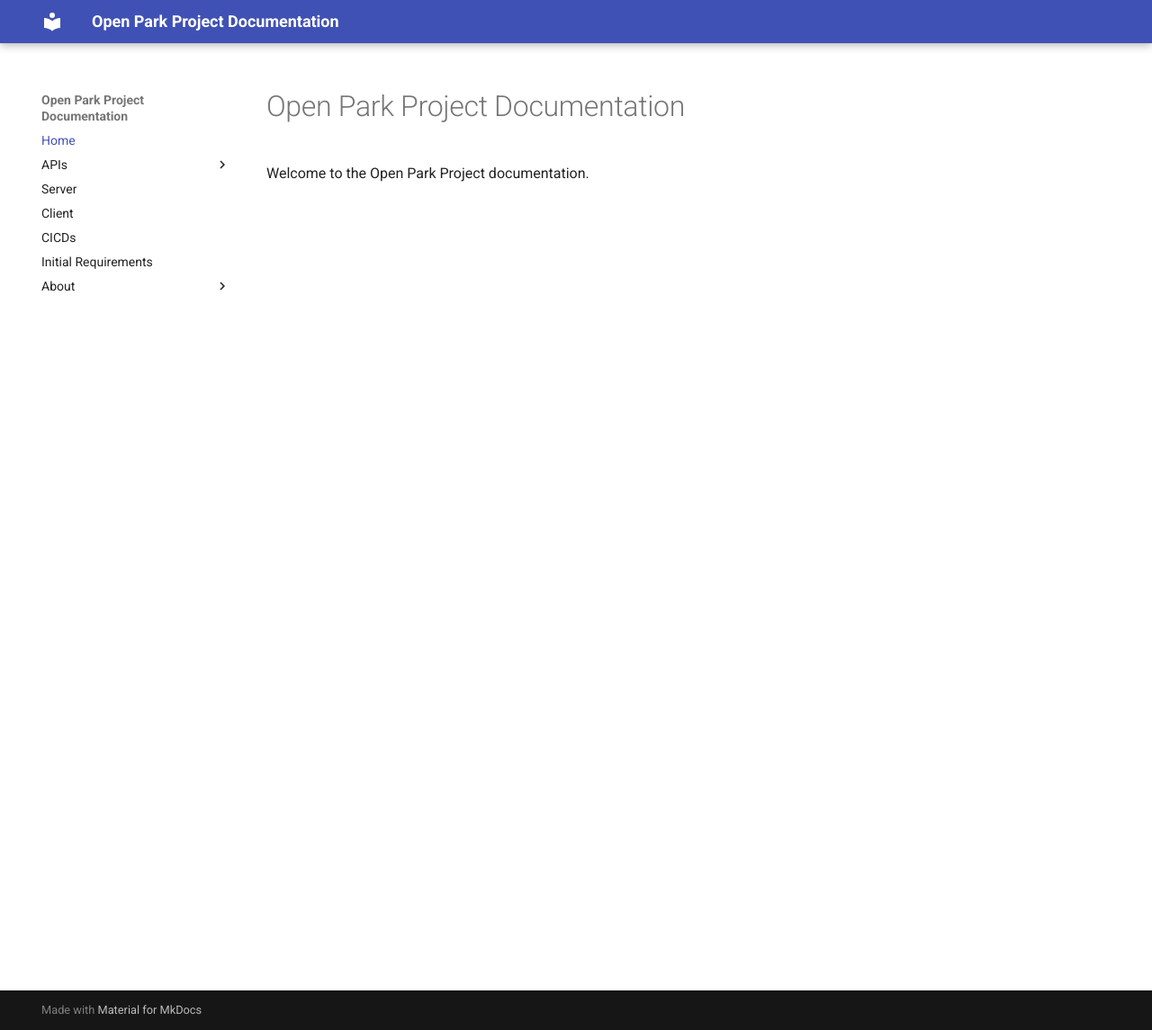
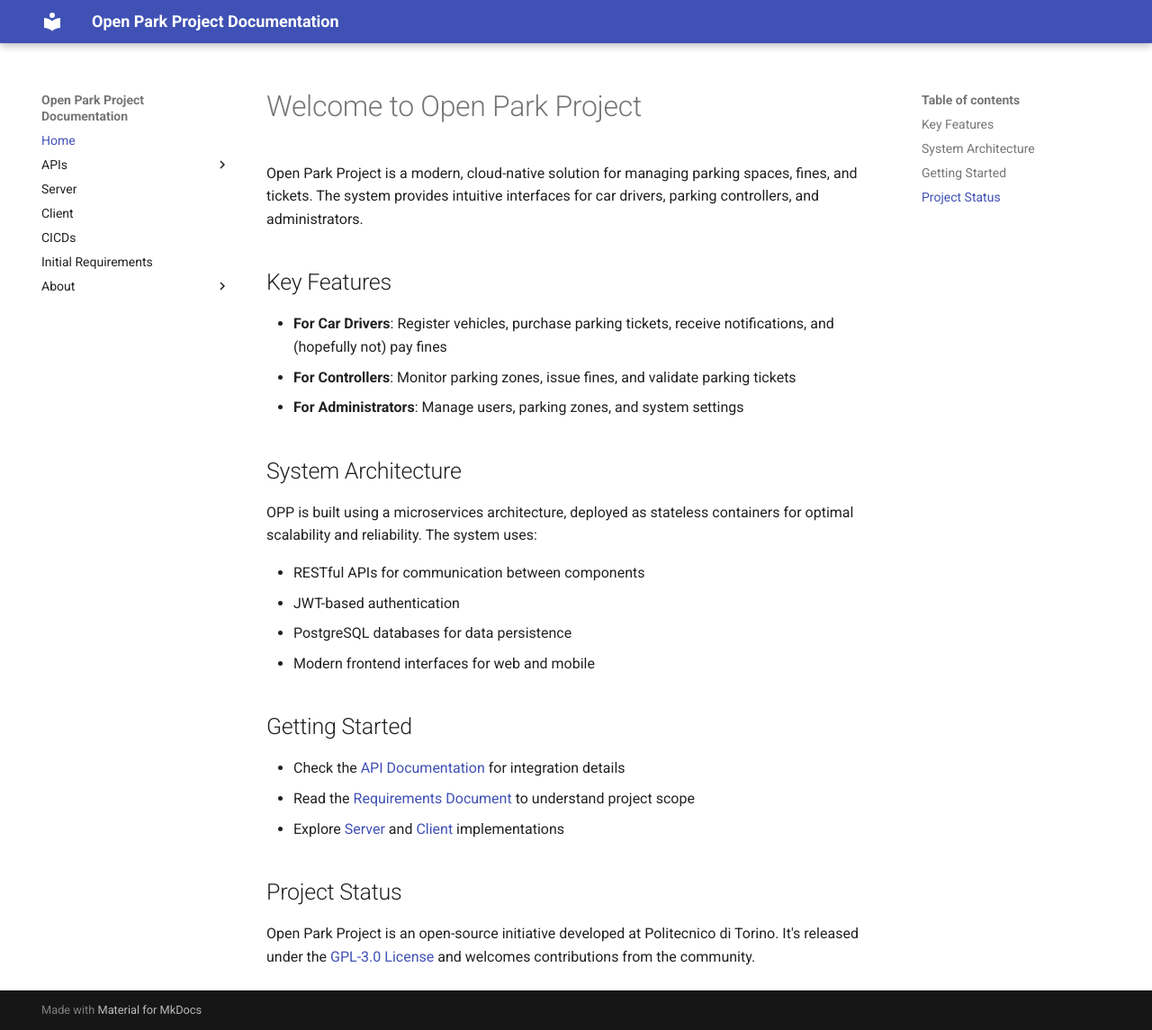
Before and after one commit to OpenParkProject/OPP-wiki, an MkDocs documentation site: the page built from docs/index.md, in a window 1280 px wide and 1145 px high. Shown: the whole window at 90% size. Built offline with MkDocs 1.6.1 and Material for MkDocs 9.7.7, drawn with Linux system fonts in a browser that asks for light colours.

Commit message:
Update wiki

```diff
--- a/docs/index.md
+++ b/docs/index.md
@@ -1,3 +1,28 @@
-# Open Park Project Documentation
+# Welcome to Open Park Project
 
-Welcome to the Open Park Project documentation.
+Open Park Project is a modern, cloud-native solution for managing parking spaces, fines, and tickets. The system provides intuitive interfaces for car drivers, parking controllers, and administrators.
+
+## Key Features
+
+- **For Car Drivers**: Register vehicles, purchase parking tickets, receive notifications, and (hopefully not) pay fines
+- **For Controllers**: Monitor parking zones, issue fines, and validate parking tickets
+- **For Administrators**: Manage users, parking zones, and system settings
+
+## System Architecture
+
+OPP is built using a microservices architecture, deployed as stateless containers for optimal scalability and reliability. The system uses:
+
+- RESTful APIs for communication between components
+- JWT-based authentication
+- PostgreSQL databases for data persistence
+- Modern frontend interfaces for web and mobile
+
+## Getting Started
+
+- Check the [API Documentation](api.md) for integration details
+- Read the [Requirements Document](req.md) to understand project scope
+- Explore [Server](server.md) and [Client](client.md) implementations
+
+## Project Status
+
+Open Park Project is an open-source initiative developed at Politecnico di Torino. It's released under the [GPL-3.0 License](license.md) and welcomes contributions from the community.
```
Also changed, not shown: docs/CICD.md (+3 -0 lines), docs/auth.md (+6 -5 lines), docs/client.md (+3 -0 lines), docs/server.md (+7 -3 lines), 1 other file.
